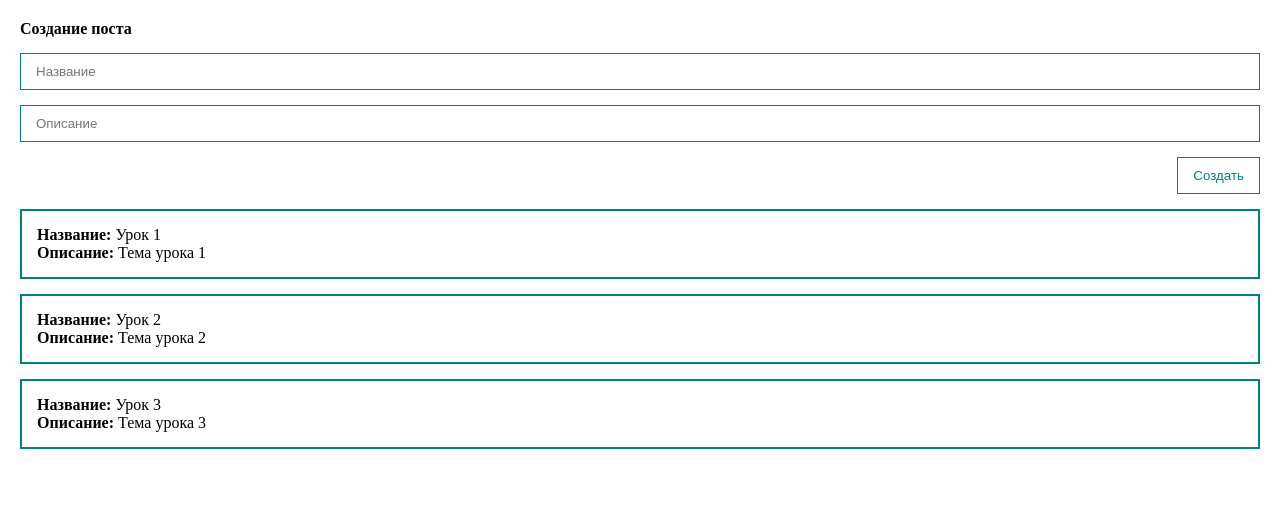
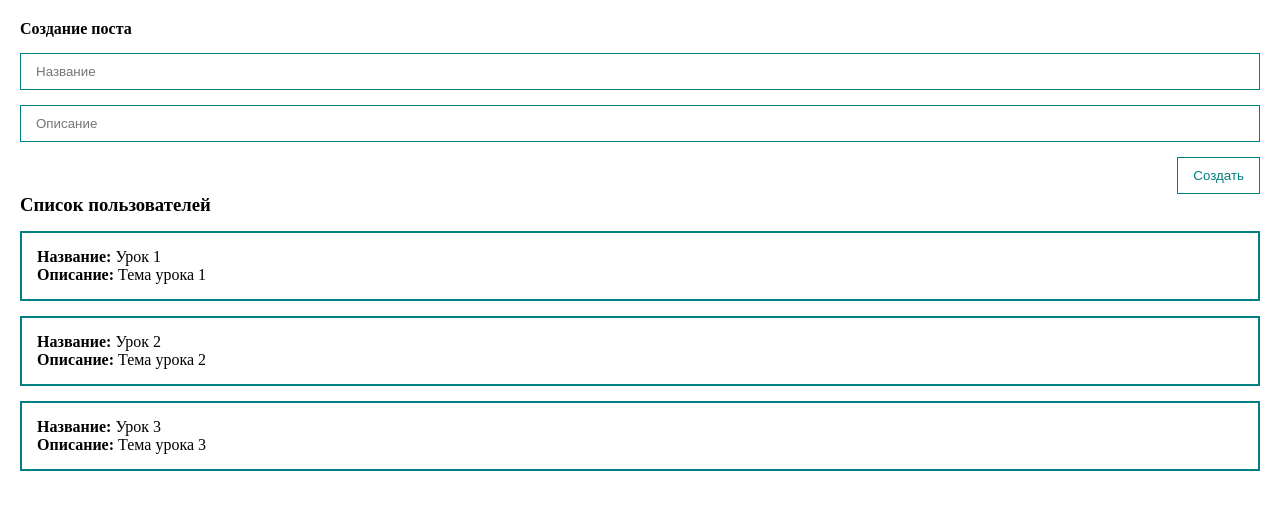
Before and after one commit to Dmitriy-Fenyov/vue_3, a Vue app: page / in a window 1280 px wide. Shown: the top 510 px of the page. Built offline with nearby package versions, Linux system fonts and the light colour scheme.

Commit message:
Закончил декомпозирование

```diff
--- /dev/null
+++ b/src/components/PostItem.vue
@@ -0,0 +1,27 @@
+<template>
+    <div class="post" >
+        <div><strong>Название:</strong> {{ post.title }}</div>
+        <div><strong>Описание:</strong> {{ post.body }}</div>
+    </div>
+</template>
+
+<script>
+export default {
+props: {
+    post: {
+        type: Object,
+        required: true
+    }
+}
+}
+</script>
+
+<style scoped>
+.post {
+padding: 15px;
+border: 2px solid teal;
+margin-top: 15px;
+}
+
+
+</style>
--- a/src/components/PostList.vue
+++ b/src/components/PostList.vue
@@ -1,12 +1,14 @@
 <template>
-        <div class="post" v-for="post in posts">
-            <div><strong>Название:</strong> {{ post.title }}</div>
-            <div><strong>Описание:</strong> {{ post.body }}</div>
-        </div>
+    <div>
+        <h3>Список пользователей</h3>
+    </div>
+        <post-item v-for="post in posts" :post="post" />
 </template>
 
 <script>
+import PostItem from './PostItem.vue';
 export default {
+    components: {PostItem},
     props: {
         posts: {
             type: Array,
```
